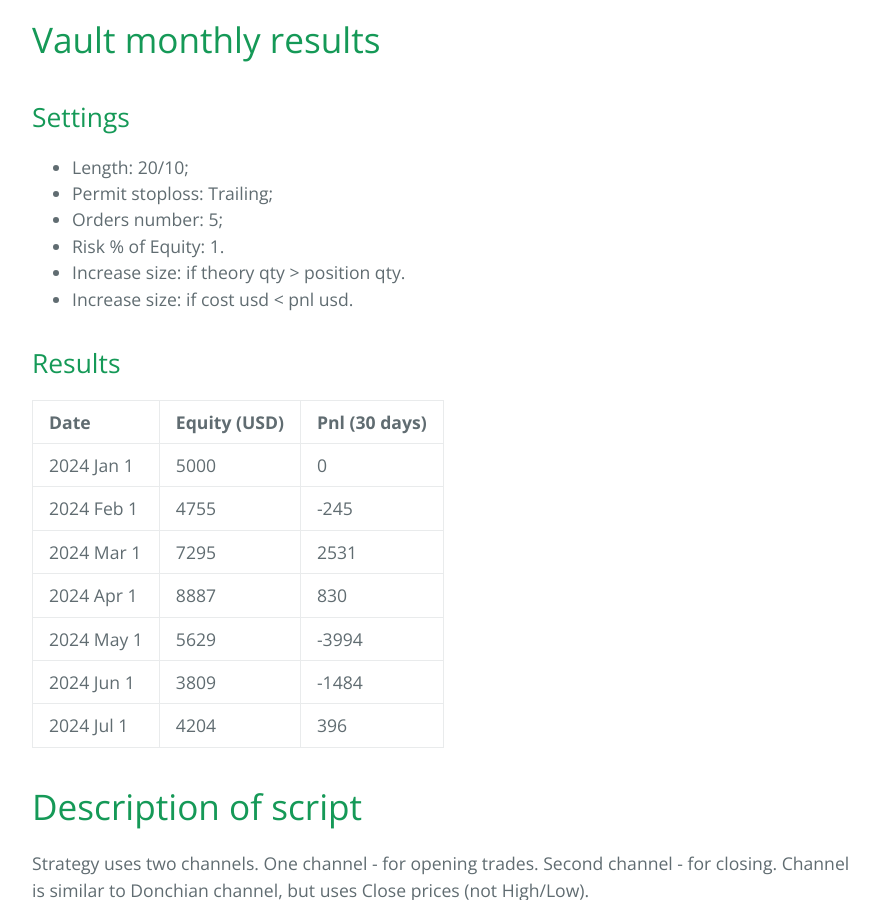
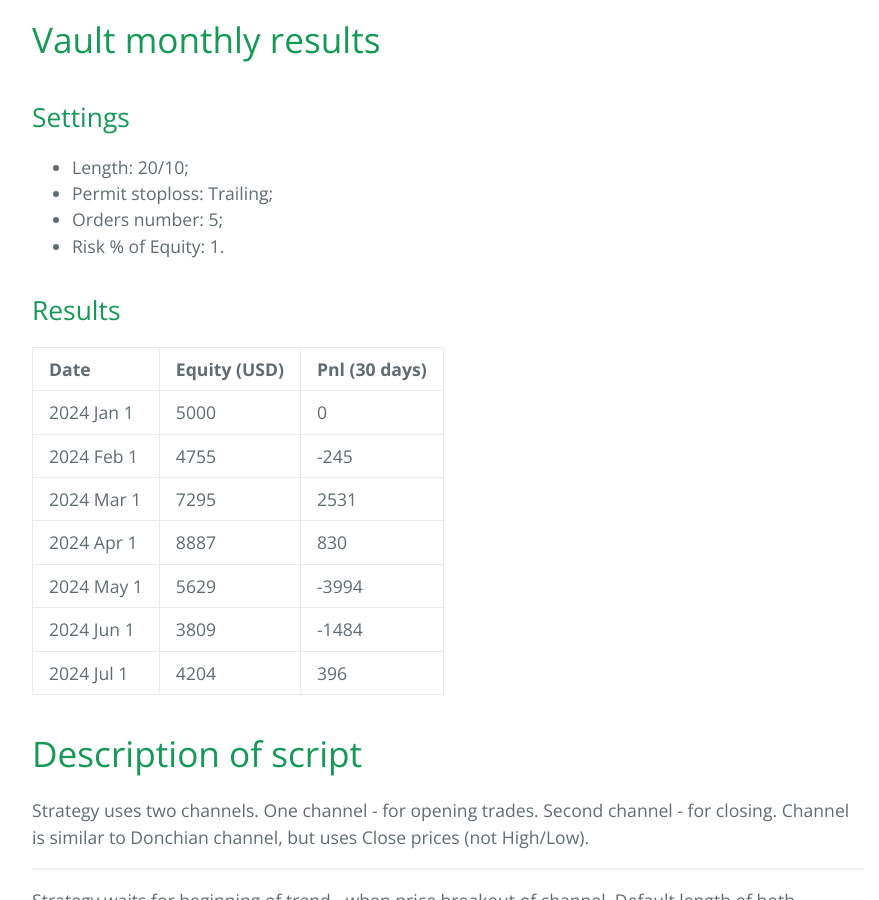
Before and after one commit to sergeyen7/sergeyen7.github.io, a Jekyll site: the page built from index.md, in a window 1280 px wide and 900 px high, scrolled down 3294 px. Shown: the whole window, without its empty margins (192-1071 px from the left). Built offline with Jekyll 4.4.1, drawn with Linux system fonts in a browser that asks for light colours; nearby versions of some CDN libraries.

Commit message:
Update index.md

```diff
--- a/index.md
+++ b/index.md
@@ -84,8 +84,6 @@ It's open-source Pine script V5.
 * Permit stoploss: Trailing;
 * Orders number: 5;
 * Risk % of Equity: 1.
-* Increase size: if theory qty > position qty.
-* Increase size: if cost usd < pnl usd.
 
 ## Results
 
```
